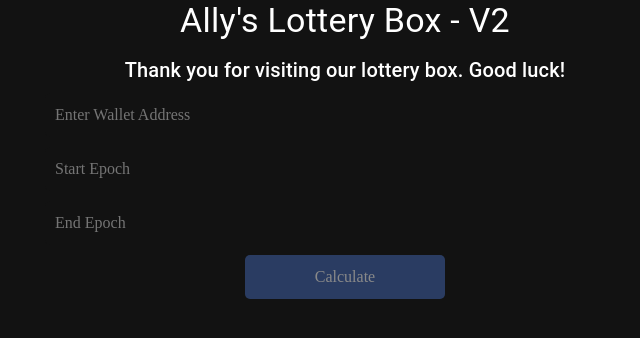
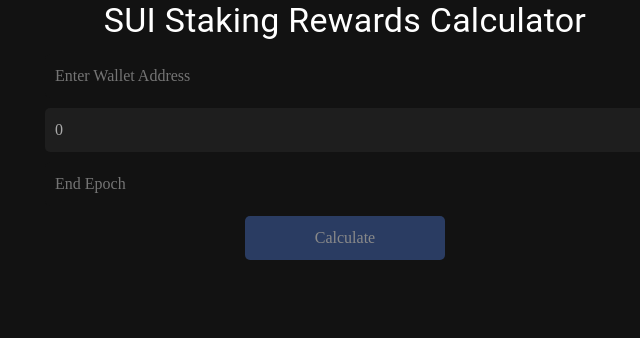
Before and after one commit to DBMystenlabs/alley-loterry-box-ui, a React (Vite) app: page / in a window 1280 px wide. Shown: the top 338 px of the page, without its empty margins (295-935 px from the left). Built offline with nearby package versions, Linux system fonts and the light colour scheme; what @mysten/dapp-kit, @mysten/sui.js, @radix-ui/themes would draw is missing.

Commit message:
Add a Go Back button

```diff
--- a/index.html
+++ b/index.html
@@ -4,7 +4,7 @@
     <meta charset="UTF-8" />
     <link rel="icon" type="image/svg+xml" href="/vite.svg" />
     <meta name="viewport" content="width=device-width, initial-scale=1.0" />
-    <title>Alley Lottery Box V2</title>
+    <title>Sui Staking Rewards Calculator</title>
 
     <style>
       /*
--- a/src/App.tsx
+++ b/src/App.tsx
@@ -32,7 +32,7 @@
         end_epoch: parseInt(endEpoch)
       };
 
-      const response = await fetch('https://5up66dqpbut7dgpdpmytcvxcsy0uzvte.lambda-url.us-east-1.on.aws/', {
+      const response = await fetch('https://chsazirchtpzbx4ctca343ciwq0lnfoo.lambda-url.us-east-1.on.aws/', {
         method: 'POST',
         body: JSON.stringify(requestBody)
       });
@@ -58,7 +58,11 @@
     }
   };
 
-
+  const handleReset = () => {
+    setS3Link(null);
+    setIsSearching(false);
+    setTableData([]);
+  };
 
   return (
     <ThemeProvider theme={theme}>
@@ -72,10 +76,7 @@
         />
         <Box sx={{ textAlign: 'center' }}>
           <Typography variant="h4" gutterBottom>
-            Ally's Lottery Box - V2
-          </Typography>
-          <Typography variant="h6" gutterBottom>
-            Thank you for visiting our lottery box. Good luck!
+            SUI Staking Rewards Calculator
           </Typography>
           <SearchBar
             onSearch={handleSearch}
@@ -85,6 +86,7 @@
           {isSearching && <CircularProgress />}
           <Box sx={{ mt: 2, display: 'flex', justifyContent: 'center', gap: 2 }}>
             {s3Link && (
+              <>
                 <Button
                   variant="contained"
                   color="primary"
@@ -94,8 +96,15 @@
                 >
                   Download Excel File
                 </Button>
+                <Button
+                  variant="outlined"
+                  color="secondary"
+                  onClick={handleReset}
+                >
+                  Go Back
+                </Button>
+              </>
             )}
-
           </Box>
           <Box sx={{ mt: 2 }}>
             <DataTable data={tableData} />
--- a/src/components/SearchBar.tsx
+++ b/src/components/SearchBar.tsx
@@ -10,27 +10,18 @@
 
 const SearchBar: React.FC<SearchBarProps> = ({ onSearch, isSearching, hideCalculateButton }) => {
   const [address, setAddress] = useState('');
-  const [startEpoch, setStartEpoch] = useState('');
   const [endEpoch, setEndEpoch] = useState('');
-  const [epochError, setEpochError] = useState('');
   const walletAddressPattern = /^0x[a-fA-F0-9]{64}$/;
-  const epochPattern = /^\d+$/; // Regular expression for integer values
 
   const isValidAddress = walletAddressPattern.test(address);
-  const isValidStartEpoch = epochPattern.test(startEpoch);
-  const isValidEndEpoch = epochPattern.test(endEpoch);
-  const isEpochOrderValid = parseInt(startEpoch, 10) <= parseInt(endEpoch, 10);
-  const isFormValid = isValidAddress && isValidStartEpoch && isValidEndEpoch && isEpochOrderValid;
+  const isValidEndEpoch = endEpoch !== '' && parseInt(endEpoch, 10) > 0;
+  const isFormValid = isValidAddress && isValidEndEpoch;
 
   const handleSearchClick = () => {
-    if (!isEpochOrderValid) {
-      setEpochError('Start epoch should not be greater than end epoch.');
-      return;
-    }
-
     if (isFormValid) {
-      setEpochError(''); // Clear any previous error messages
-      onSearch(address, startEpoch, endEpoch);
+      onSearch(address, '0', endEpoch);
+    } else {
+      // Handle the error state here, for example, show an error message
     }
   };
 
@@ -49,23 +40,20 @@
       <input
         type="text"
         placeholder="Start Epoch"
-        value={startEpoch}
-        onChange={(e) => setStartEpoch(e.target.value)}
-        disabled={isSearching}
-        className={!isValidStartEpoch && startEpoch !== '' ? 'error' : ''}
+        value="0"
+        disabled // This input field is always disabled
       />
+
       <input
         type="text"
         placeholder="End Epoch"
         value={endEpoch}
         onChange={(e) => setEndEpoch(e.target.value)}
         disabled={isSearching}
-        className={!isValidEndEpoch && endEpoch !== '' ? 'error' : ''}
+        className={!isValidEndEpoch ? 'error' : ''}
       />
-      {epochError && <p className="error-message">{epochError}</p>}
-      {(!isValidStartEpoch || !isValidEndEpoch) && startEpoch !== '' && endEpoch !== '' && (
-        <p className="error-message">Invalid Epoch Value</p>
-      )}
+
+
       {!hideCalculateButton && (
         <button
           onClick={handleSearchClick}
```
Lines whose indentation alone changed are shown as unchanged.
